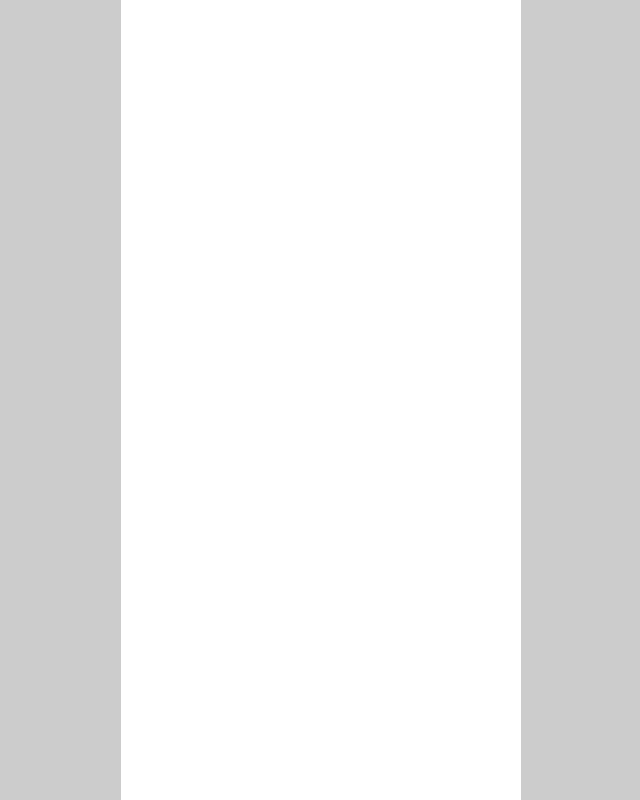
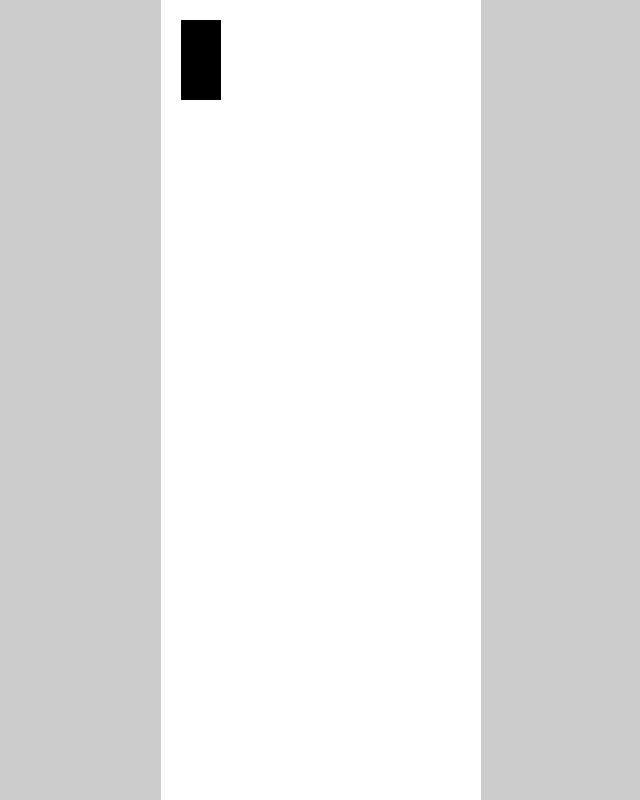
Before and after one commit to alexandremccastro/self-driving-car, a website built with webpack: page index.html in a window 1280 px wide. Shown: the whole page, without its empty margins (319-959 px from the left). Built offline with nearby package versions, Linux system fonts and the light colour scheme.

Commit message:
feat: creates a car with basic mechanics and controls

```diff
--- a/src/assets/styles/index.css
+++ b/src/assets/styles/index.css
@@ -10,10 +10,3 @@ body {
   display: flex;
   justify-content: center;
 }
-
-
-#canvas {
-  background-color: #fff;
-  height: 100vh;
-  width: 400px;
-}
--- /dev/null
+++ b/src/core/Simulator.ts
@@ -0,0 +1,24 @@
+import { Car } from "./vehicle/car"
+
+export default class Simulator {
+  private ctx: CanvasRenderingContext2D
+  private car: Car
+  private width: number
+  private height: number
+
+  constructor(ctx: CanvasRenderingContext2D, width, height) {
+    this.ctx = ctx
+    this.car = new Car()
+    this.width = width
+    this.height = height
+  }
+
+  run = () => {
+    this.ctx.clearRect(0, 0, this.width, this.height)
+    this.ctx.fillStyle = "#fff"
+    this.ctx.fillRect(0, 0, this.width, this.height)
+    this.car.draw(this.ctx)
+
+    requestAnimationFrame(this.run)
+  }
+}
--- /dev/null
+++ b/src/core/vehicle/car.ts
@@ -0,0 +1,25 @@
+import { Controls } from "./controls"
+
+export class Car {
+  private controls = new Controls()
+
+  private x = 20
+  private y = 20
+
+  private move() {
+    if (this.controls.right) this.x += 1
+    if (this.controls.left) this.x -= 1
+    if (this.controls.up) this.y -= 1
+    if (this.controls.down) this.y += 1
+  }
+
+  draw(ctx: CanvasRenderingContext2D) {
+    this.move()
+    ctx.save()
+    ctx.fillStyle = "#000"
+    ctx.beginPath()
+    ctx.fillRect(this.x, this.y, 40, 80)
+    ctx.closePath()
+    ctx.restore()
+  }
+}
--- /dev/null
+++ b/src/core/vehicle/controls.ts
@@ -0,0 +1,22 @@
+export class Controls {
+  public up = false
+  public left = false
+  public right = false
+  public down = false
+
+  constructor() {
+    this.registerListeners()
+  }
+
+  private registerListeners() {
+    document.addEventListener("keydown", (e) => this.handleKeys(e.key, true))
+    document.addEventListener("keyup", (e) => this.handleKeys(e.key, false))
+  }
+
+  private handleKeys(key: string, value: boolean) {
+    if (key == "ArrowUp") this.up = value
+    if (key == "ArrowDown") this.down = value
+    if (key == "ArrowLeft") this.left = value
+    if (key == "ArrowRight") this.right = value
+  }
+}
--- a/src/index.ts
+++ b/src/index.ts
@@ -1 +1,13 @@
-import "./assets/styles/index.css";
+import "./assets/styles/index.css"
+import Simulator from "./core/Simulator"
+
+window.addEventListener("load", () => {
+  const canvas = document.getElementById("canvas") as HTMLCanvasElement
+
+  canvas.width = window.innerWidth / 4
+  canvas.height = window.innerHeight
+
+  const ctx = canvas.getContext("2d")
+
+  new Simulator(ctx, canvas.width, canvas.height).run()
+})
```
